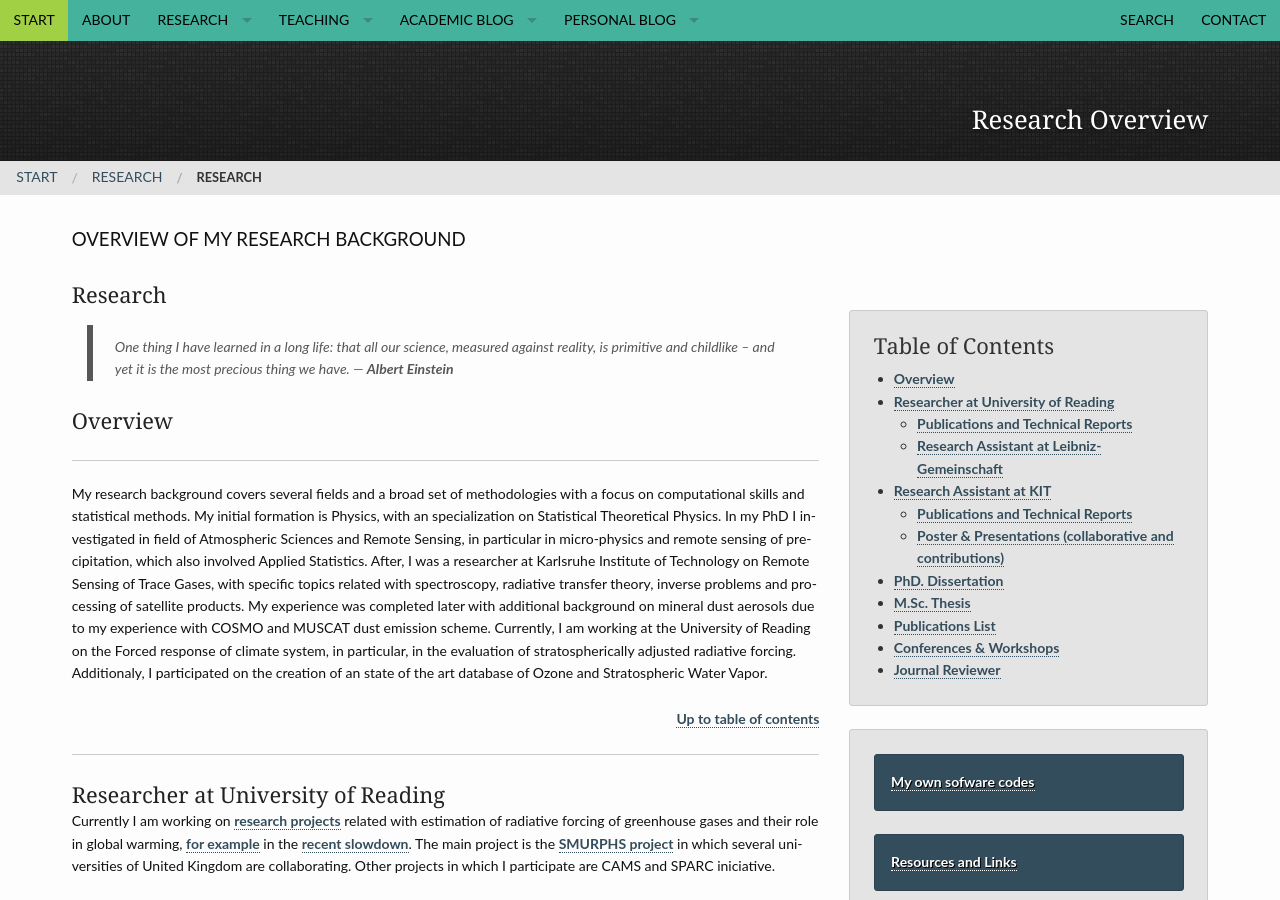
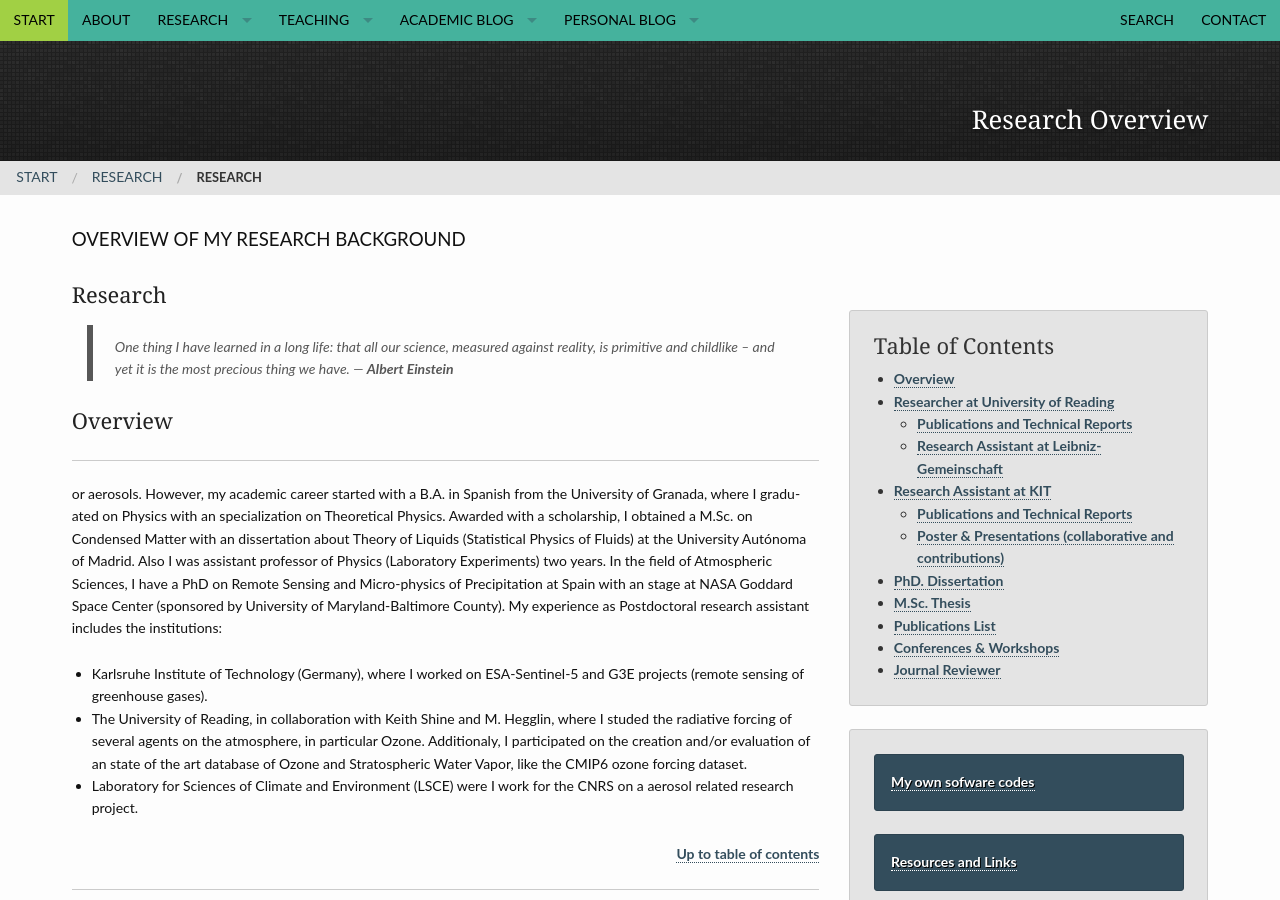
Before and after one commit to RCHG/rchg.github.io, a Jekyll site: the page built from pages/research_overview.md, in a window 1280 px wide and 900 px high. Built offline with Jekyll 4.4.1, drawn with Linux system fonts in a browser that asks for light colours; nearby versions of some CDN libraries; comment, search, counter and statistics services are not loaded.

Commit message:
Update research_overview.md

```diff
--- a/pages/research_overview.md
+++ b/pages/research_overview.md
@@ -34,13 +34,11 @@
 ### Overview
 ---
 
-My research background covers several fields and a broad set of methodologies with a focus on computational skills and statistical methods. My initial formation is Physics, with
-an specialization on Statistical Theoretical Physics. In my PhD I investigated
-in field of Atmospheric Sciences and Remote Sensing, in particular in micro-physics
-and remote sensing of precipitation, which also involved Applied Statistics.
-After, I was a researcher at Karlsruhe Institute of Technology on
-Remote Sensing of Trace Gases, with specific topics related with spectroscopy, radiative
-transfer theory, inverse problems and processing of satellite products. My experience was completed later with additional background on mineral dust aerosols due to my experience with COSMO and MUSCAT dust emission scheme. Currently, I am working at the University of Reading on the Forced response of climate system, in particular, in the evaluation of stratospherically adjusted radiative forcing. Additionaly, I participated on the creation of an state of the art database of Ozone and Stratospheric Water Vapor.
+or aerosols. However, my academic career started with a B.A. in Spanish from the University of Granada, where I graduated on Physics with an specialization on Theoretical Physics. Awarded with a scholarship, I obtained a M.Sc. on Condensed Matter with an dissertation about Theory of Liquids (Statistical Physics of Fluids) at the University Autónoma of Madrid. Also I was assistant professor of Physics (Laboratory Experiments) two years. In the field of Atmospheric Sciences, I have a PhD on Remote Sensing and Micro-physics of Precipitation at Spain with an stage at NASA Goddard Space Center (sponsored by University of Maryland-Baltimore County). My experience as Postdoctoral research assistant includes the institutions:
+- Karlsruhe Institute of Technology (Germany), where I worked on ESA-Sentinel-5 and G3E projects (remote sensing of greenhouse gases).
+- The University of Reading, in collaboration with Keith Shine and M. Hegglin, where I studed the radiative forcing of several agents on the atmosphere, in particular Ozone. Additionaly, I participated on the creation and/or evaluation of an state of the art database of Ozone and Stratospheric Water Vapor, like the CMIP6 ozone forcing dataset.
+- Laboratory for Sciences of Climate and Environment (LSCE) were I work for the CNRS on a aerosol related research project.
+
 
 
 [comment]: <> (My research background cover several fields and a broad set of methodologies both theoretical and experimental, with a strong focus on computational tools. My initial formation is Physics with an specialization on Theoretical Physics. This side was developed during my M.Sc. in Condensed Matter which was related with Statistical Physics in a theoretical field of Theory of Liquids. However my interest has been moved to the field of Atmospheric Sciences and Remote Sensing. Therefore the main scope of my PhD was related with Micro-physics of rainfall and remote sensing of precipitation, which also involves Applied Statistics. Actually I am working at the field of Remote Sensing of Trace Gases, this improves my knowledge on radiative transfer theory, inverse problem,satellite product, and spectroscopy)
```
